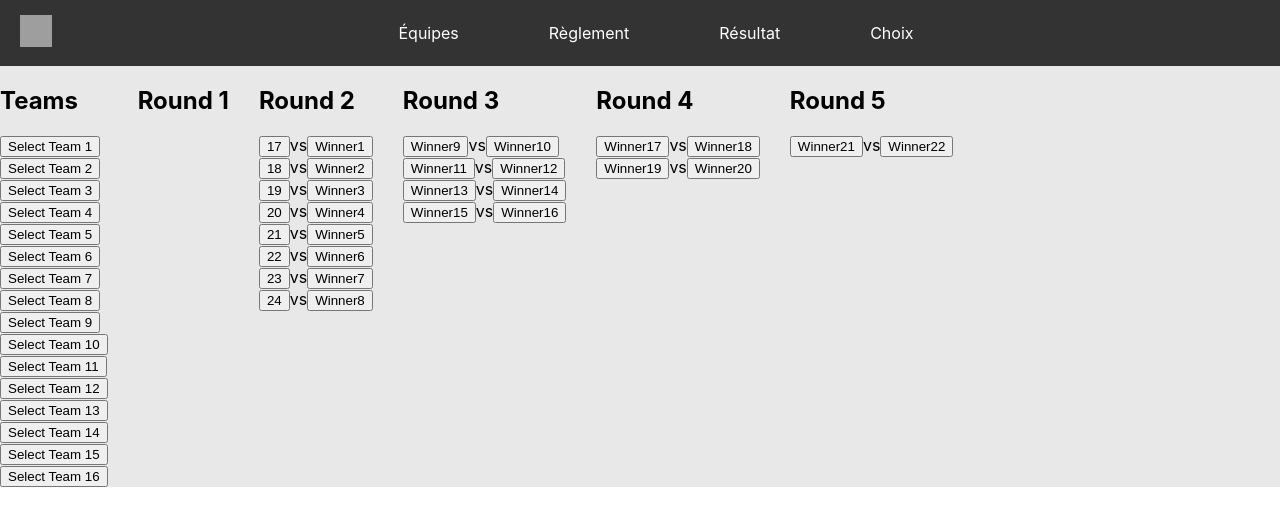
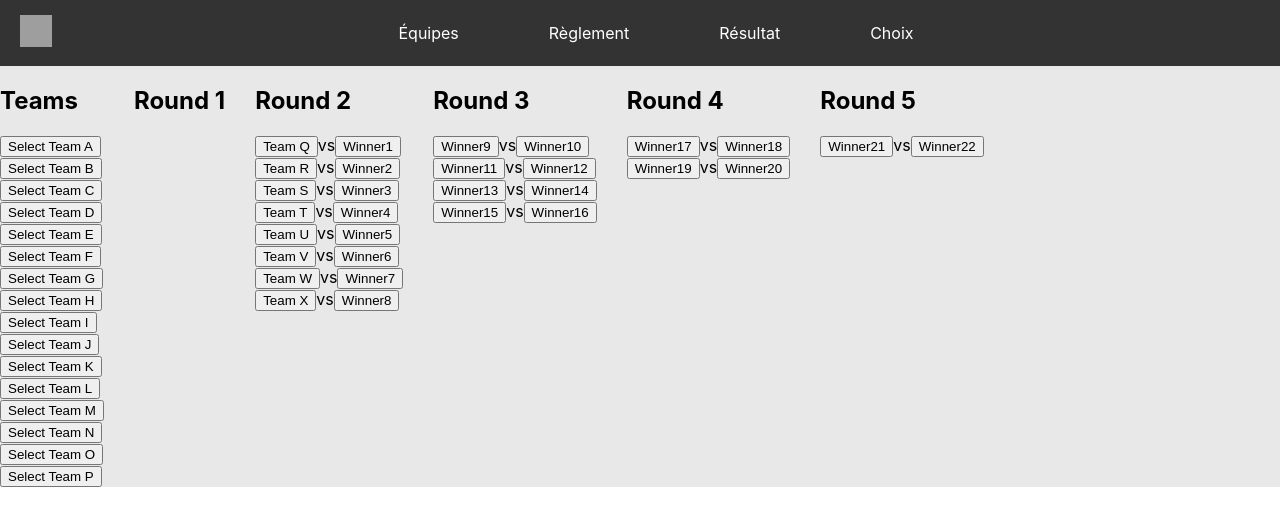
Before and after one commit to llanelli13/Web_M1, a React (Create React App) app in the folder web_m1/: page /Choice in a window 1280 px wide. Shown: the top 526 px of the page. Built offline with nearby package versions, Linux system fonts and the light colour scheme; grey boxes are pictures that could not be loaded.

Commit message:
Modification, manque ajout des noms dequipes etcss

```diff
--- a/web_m1/src/views/ChoicePage.js
+++ b/web_m1/src/views/ChoicePage.js
@@ -2,28 +2,60 @@ import React, { useState } from 'react';
 import '../components/Style/tree.css';
 
 const ChoicePage = () => {
+    const teamNames = [
+        'Team A',
+        'Team B',
+        'Team C',
+        'Team D',
+        'Team E',
+        'Team F',
+        'Team G',
+        'Team H',
+        'Team I',
+        'Team J',
+        'Team K',
+        'Team L',
+        'Team M',
+        'Team N',
+        'Team O',
+        'Team P',
+    ];
+
+    const teamNamesR2 = [
+        'Team Q',
+        'Team R',
+        'Team S',
+        'Team T',
+        'Team U',
+        'Team V',
+        'Team W',
+        'Team X',
+    ];
+
+    const round1Matches = Array.from({ length: 8 }, (_, i) => ({
+        id: `match${i + 1}`,
+        teamA: null,
+        teamB: null,
+        winner: null,
+    }));
+
     const [tournament, setTournament] = useState({
         rounds: [
             {
                 id: 'round1',
-                matches: Array.from({ length: 16 }, (_, i) => ({
-                    id: `match${i + 1}`,
-                    teamA: null,
-                    teamB: null,
-                    winner: null,
-                })),
+                matches: round1Matches,
             },
             {
                 id: 'round2',
                 matches: [
-                    { id: 'match9', teamA: 17, teamB: 'Winner1', winner: null },
-                    { id: 'match10', teamA: 18, teamB: 'Winner2', winner: null },
-                    { id: 'match11', teamA: 19, teamB: 'Winner3', winner: null },
-                    { id: 'match12', teamA: 20, teamB: 'Winner4', winner: null },
-                    { id: 'match13', teamA: 21, teamB: 'Winner5', winner: null },
-                    { id: 'match14', teamA: 22, teamB: 'Winner6', winner: null },
-                    { id: 'match15', teamA: 23, teamB: 'Winner7', winner: null },
-                    { id: 'match16', teamA: 24, teamB: 'Winner8', winner: null },
+                    { id: 'match9', teamA: teamNamesR2[0], teamB: 'Winner1', winner: null },
+                    { id: 'match10', teamA: teamNamesR2[1], teamB: 'Winner2', winner: null },
+                    { id: 'match11', teamA: teamNamesR2[2], teamB: 'Winner3', winner: null },
+                    { id: 'match12', teamA: teamNamesR2[3], teamB: 'Winner4', winner: null },
+                    { id: 'match13', teamA: teamNamesR2[4], teamB: 'Winner5', winner: null },
+                    { id: 'match14', teamA: teamNamesR2[5], teamB: 'Winner6', winner: null },
+                    { id: 'match15', teamA: teamNamesR2[6], teamB: 'Winner7', winner: null },
+                    { id: 'match16', teamA: teamNamesR2[7], teamB: 'Winner8', winner: null },
                 ],
             },
             {
@@ -51,23 +83,28 @@ const ChoicePage = () => {
         ],
     });
 
-    const [availableTeams, setAvailableTeams] = useState(Array.from({ length: 16 }, (_, i) => i + 1));
+    // Équipes disponibles pour le round 1
+    const [availableTeams, setAvailableTeams] = useState([...teamNames]);
+    // Équipes sélectionnées pour le round 1
     const [selectedTeams, setSelectedTeams] = useState([]);
 
     const handleTeamSelection = (team) => {
         if (selectedTeams.length < 16) {
+            // Ajoute l'équipe sélectionnée aux matches du round 1
             const updatedTournament = { ...tournament };
             const round1 = updatedTournament.rounds[0];
             const nextAvailableTeams = availableTeams.filter((t) => t !== team);
             const nextSelectedTeams = [...selectedTeams, team];
 
-            const matchIndex = Math.floor(selectedTeams.length / 2);
-            const match = round1.matches[matchIndex];
+            // Trouver le premier match vide dans le round 1
+            const emptyMatch = round1.matches.find((match) => !match.teamA || !match.teamB);
 
-            if (match.teamA === null) {
-                match.teamA = team;
-            } else if (match.teamB === null) {
-                match.teamB = team;
+            if (emptyMatch) {
+                if (!emptyMatch.teamA) {
+                    emptyMatch.teamA = team;
+                } else {
+                    emptyMatch.teamB = team;
+                }
             }
 
             setTournament(updatedTournament);
@@ -75,6 +112,7 @@ const ChoicePage = () => {
             setSelectedTeams(nextSelectedTeams);
         }
     };
+
 
     const handleWinnerSelection = (roundIndex, matchIndex, winner) => {
         const updatedTournament = { ...tournament };
@@ -108,21 +146,9 @@ const ChoicePage = () => {
         setTournament(updatedTournament);
     };
 
-    const renderTeamList = () => {
-        return availableTeams.map((team) => (
-            <div key={team}>
-                <button onClick={() => handleTeamSelection(team)}>Select Team {team}</button>
-            </div>
-        ));
-    };
-
     const renderTournament = () => {
         return (
             <div className="rounds-container">
-                <div className="team-list">
-                    <h2>Teams</h2>
-                    {renderTeamList()}
-                </div>
                 {tournament.rounds.map((round, roundIndex) => (
                     <div key={round.id}>
                         <h2>Round {roundIndex + 1}</h2>
@@ -152,7 +178,19 @@ const ChoicePage = () => {
         );
     };
 
-    return <div>{renderTournament()}</div>;
+    return (
+        <div className="rounds-container">
+            <div className="team-list">
+                <h2>Teams</h2>
+                {availableTeams.map((team) => (
+                    <div key={team}>
+                        <button onClick={() => handleTeamSelection(team)}>Select {team}</button>
+                    </div>
+                ))}
+            </div>
+            {renderTournament()}
+        </div>
+    );
 };
 
 export default ChoicePage;
```
